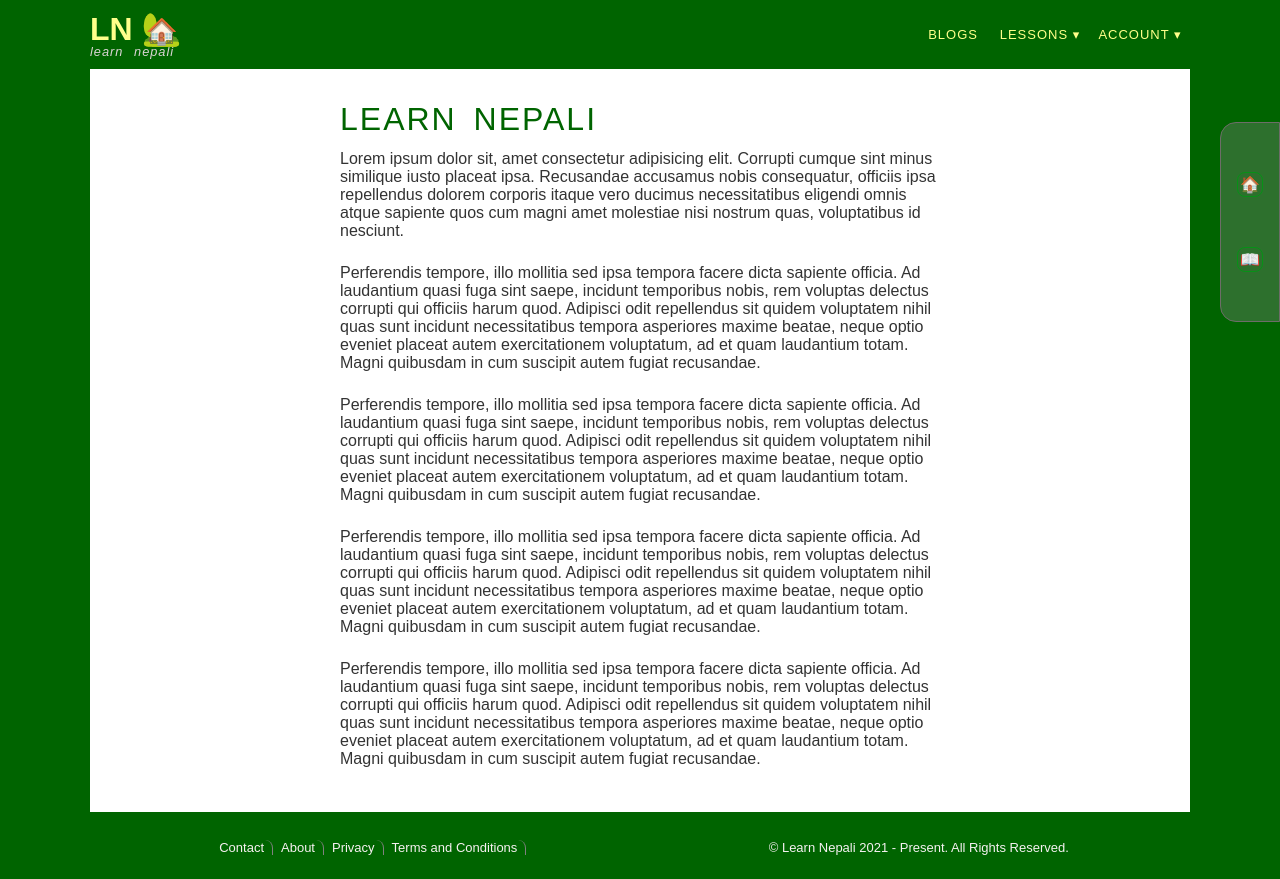
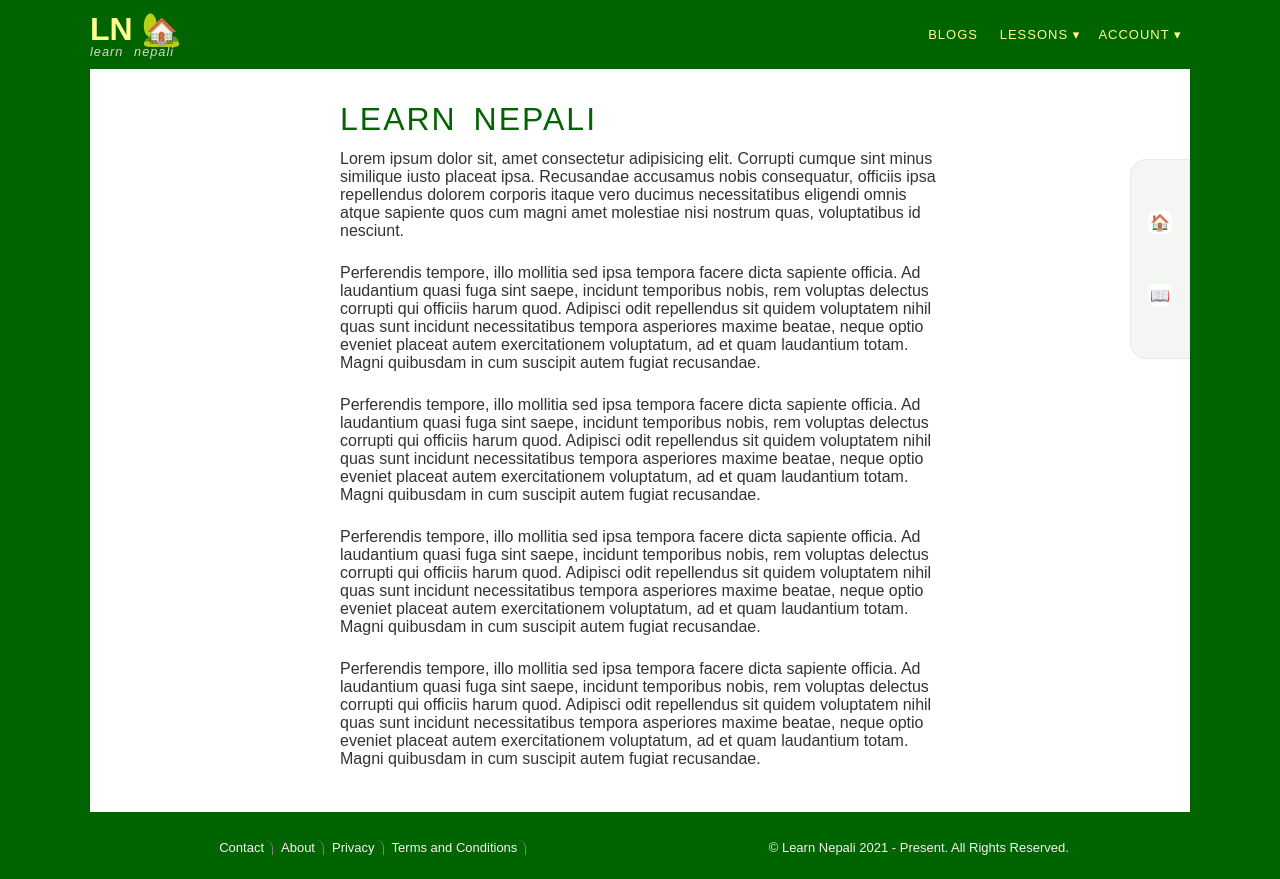
Before and after one commit to anilbhattaraitoronto/nepalijssvelte, a Svelte app in the folder client/: page / in a window 1280 px wide. Built offline with nearby package versions, Linux system fonts and the light colour scheme; no server answers.

Commit message:
Removed the service worker registration for now

```diff
--- a/client/public/index.html
+++ b/client/public/index.html
@@ -26,13 +26,13 @@
 
 </body>
 <script>
-    if('serviceWorker' in navigator){
-        navigator.serviceWorker.register('/sw.js').then((registration)=>{
-            console.log("SW Registered", registration)
-        }).catch((err)=>{
-            console.log("SW Registration failed", err)
-        });
-    }
+    //if('serviceWorker' in navigator){
+        //navigator.serviceWorker.register('/sw.js').then((registration)=>{
+          //  console.log("SW Registered", registration)
+        //}).catch((err)=>{
+          //  console.log("SW Registration failed", err)
+        //});
+    //}
 </script>
 
 </html>
--- a/client/src/App.svelte
+++ b/client/src/App.svelte
@@ -65,11 +65,12 @@
     <header>
         <Navbar />
     </header>
-    <nav class="sticky-sidebar">
-        <a href="#/" title="Home">🏠</a>
-        <a href="#/blogs" title="Blogs">📖</a>
-    </nav>
+
     <main class="main-content">
+        <nav class="sticky-sidebar">
+            <a href="#/" title="Home">🏠</a>
+            <a href="#/blogs" title="Blogs">📖</a>
+        </nav>
         <main class="pages">
             <Router {routes} />
         </main>
@@ -112,10 +113,10 @@
         flex-direction: column;
         justify-content: space-evenly;
         align-items: center;
-        position: fixed;
+        position: absolute;
         right: 0;
-        top: 222px;
-        background: rgba(134, 138, 134, 0.338);
+        top: 190px;
+        background: rgba(241, 244, 241, 0.81);
         min-height: 200px;
         width: 60px;
         padding: 0 3px;
@@ -123,17 +124,20 @@
         border-bottom-left-radius: 16px;
         transition: 250ms all ease-in-out;
         transform: scale(0);
-        border: 1px solid rgb(109, 109, 104);
+        border: 1px solid rgb(231, 233, 228);
     }
     .sticky-sidebar > a {
         text-transform: uppercase;
         z-index: 150;
         padding: 2px;
-        border: 1px solid rgb(7, 145, 23);
         border-radius: 8px;
+        background: white;
+        font-size: 16px;
+        transition: 200ms all ease-in-out;
     }
     .sticky-sidebar > a:hover {
-        border-color: rgb(244, 209, 17);
+        transform: scale(1.1);
+        text-decoration: none;
     }
     .main-footer {
         width: 100%;
@@ -141,7 +145,7 @@
         background: darkgreen;
         color: rgb(245, 241, 241);
     }
-    @media (min-width: 1220px) {
+    @media (min-width: 1000px) {
         .sticky-sidebar {
             transform: scale(1) translateY(-50%);
         }
```
